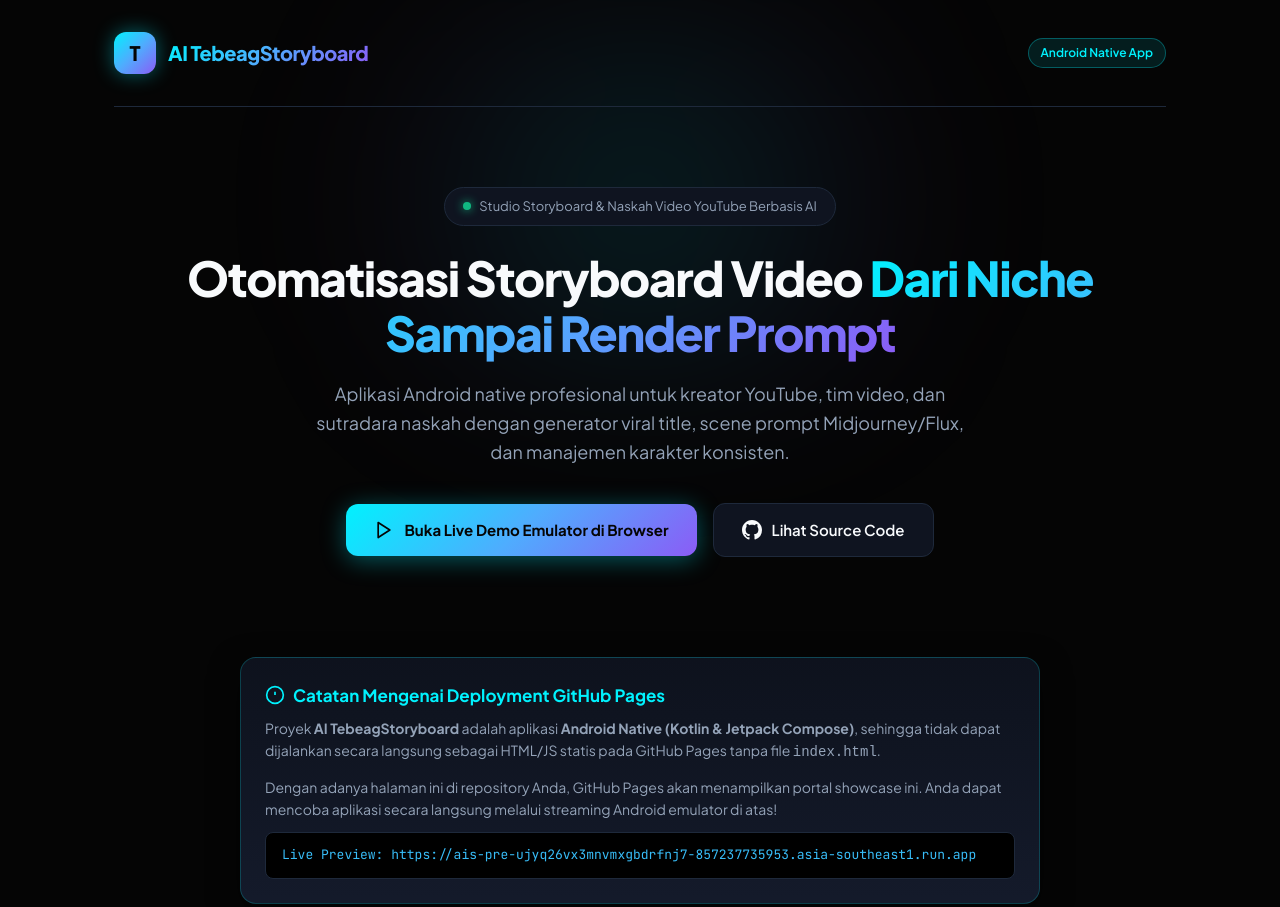
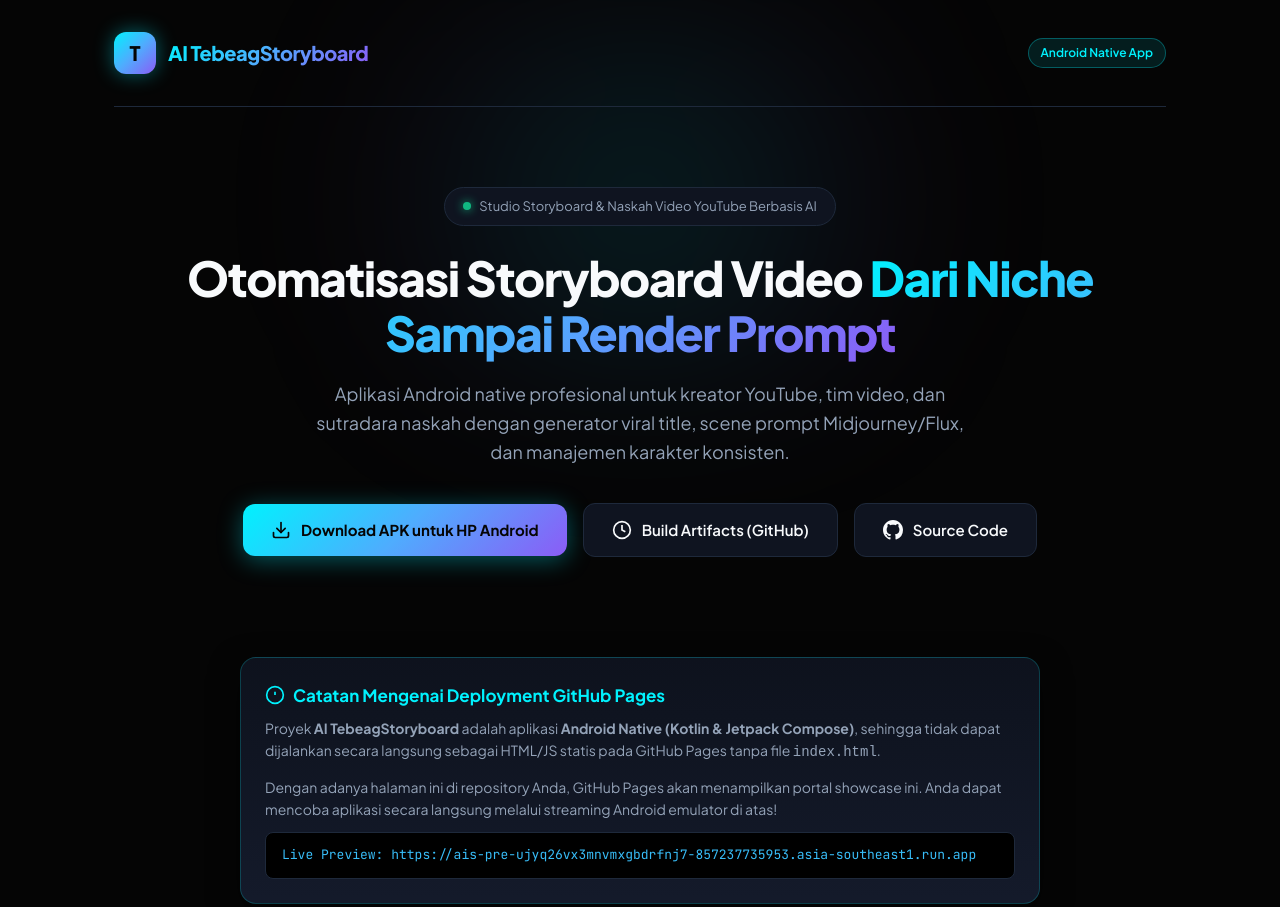
Before and after one commit to T-bek303/Demo-Ai-TebeagStoryboard, a plain HTML site: page index.html in a window 1280 px wide. Shown: the top 907 px of the page. Drawn offline with Linux system fonts and the light colour scheme.

Commit message:
feat: add automated APK build workflow
Replace the browser emulator link with direct APK download and build artifacts options, and implement a GitHub Actions workflow to automate APK generation and release.

```diff
--- a/index.html
+++ b/index.html
@@ -329,13 +329,17 @@
             <p>Aplikasi Android native profesional untuk kreator YouTube, tim video, dan sutradara naskah dengan generator viral title, scene prompt Midjourney/Flux, dan manajemen karakter konsisten.</p>
 
             <div class="hero-cta">
-                <a href="https://ais-pre-ujyq26vx3mnvmxgbdrfnj7-857237735953.asia-southeast1.run.app" target="_blank" class="btn-primary">
-                    <svg width="20" height="20" viewBox="0 0 24 24" fill="none" stroke="currentColor" stroke-width="2" stroke-linecap="round" stroke-linejoin="round"><polygon points="5 3 19 12 5 21 5 3"></polygon></svg>
-                    Buka Live Demo Emulator di Browser
+                <a href="https://github.com/t-bek303/Demo-Ai-TebeagStoryboard/releases" target="_blank" class="btn-primary">
+                    <svg width="20" height="20" viewBox="0 0 24 24" fill="none" stroke="currentColor" stroke-width="2" stroke-linecap="round" stroke-linejoin="round"><path d="M21 15v4a2 2 0 0 1-2 2H5a2 2 0 0 1-2-2v-4"></path><polyline points="7 10 12 15 17 10"></polyline><line x1="12" y1="15" x2="12" y2="3"></line></svg>
+                    Download APK untuk HP Android
+                </a>
+                <a href="https://github.com/t-bek303/Demo-Ai-TebeagStoryboard/actions" target="_blank" class="btn-secondary">
+                    <svg width="20" height="20" viewBox="0 0 24 24" fill="none" stroke="currentColor" stroke-width="2"><circle cx="12" cy="12" r="10"></circle><polyline points="12 6 12 12 16 14"></polyline></svg>
+                    Build Artifacts (GitHub)
                 </a>
                 <a href="https://github.com/t-bek303/Demo-Ai-TebeagStoryboard" target="_blank" class="btn-secondary">
                     <svg width="20" height="20" viewBox="0 0 24 24" fill="currentColor"><path d="M12 0C5.37 0 0 5.37 0 12c0 5.31 3.435 9.795 8.205 11.385.6.105.825-.255.825-.57 0-.285-.015-1.23-.015-2.235-3.015.555-3.795-.735-4.035-1.41-.135-.345-.72-1.41-1.23-1.695-.42-.225-1.02-.78-.015-.795.945-.015 1.62.87 1.845 1.23 1.08 1.815 2.805 1.305 3.495.99.105-.78.42-1.305.765-1.605-2.67-.3-5.46-1.335-5.46-5.925 0-1.305.465-2.385 1.23-3.225-.12-.3-.54-1.53.12-3.18 0 0 1.005-.315 3.3 1.23.96-.27 1.98-.405 3-.405s2.04.135 3 .405c2.295-1.56 3.3-1.23 3.3-1.23.66 1.65.24 2.88.12 3.18.765.84 1.23 1.905 1.23 3.225 0 4.605-2.805 5.625-5.475 5.925.435.375.81 1.095.81 2.22 0 1.605-.015 2.895-.015 3.3 0 .315.225.69.825.57A12.02 12.02 0 0024 12c0-6.63-5.37-12-12-12z"/></svg>
-                    Lihat Source Code
+                    Source Code
                 </a>
             </div>
         </section>
```
Also changed, not shown: 1 other file.
